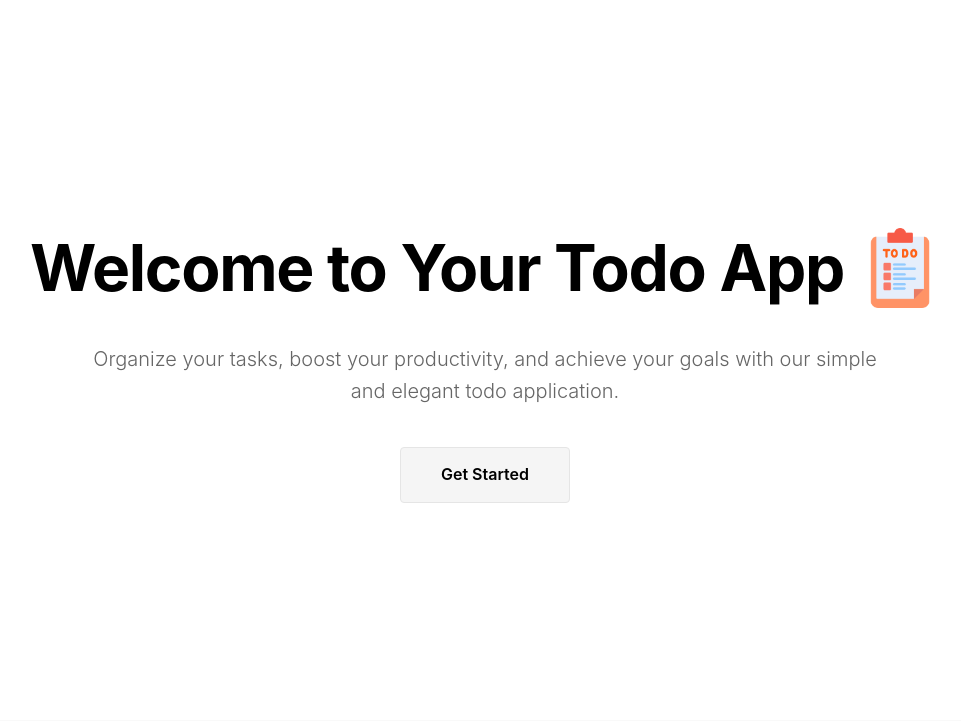
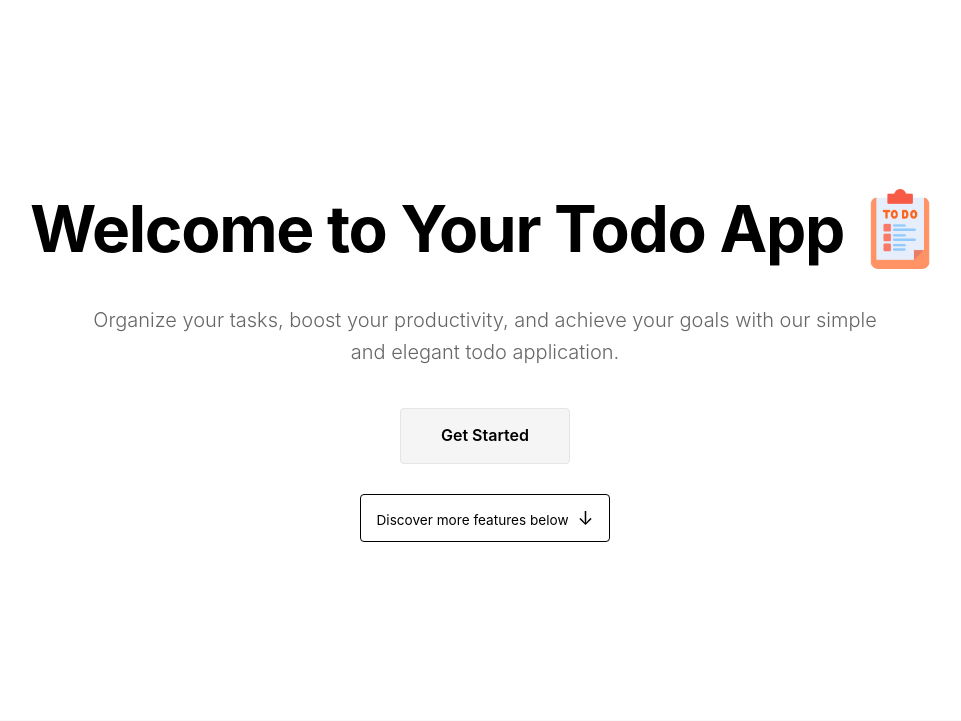
Before and after one commit to swe-students-fall2025/2-web-app-yay, a Flask app: page / in a window 1280 px wide. Shown: the part 82-803 px from the top of the page, without its empty margins (155-1116 px from the left). Run offline with Flask 3, Linux system fonts and the light colour scheme.

Commit message:
add landing discover button

```diff
--- a/static/css/styles.css
+++ b/static/css/styles.css
@@ -148,6 +148,52 @@ body {
   padding: 0 20px;
 }
 
+/* Scroll to Features Link */
+.scroll-to-features {
+  display: block;
+  margin: 30px auto 0;
+  padding: 8px 16px;
+  background-color: transparent;
+  border: 1px solid #000;
+  color: #000;
+  text-decoration: none;
+  font-size: 0.85rem;
+  font-weight: 400;
+  border-radius: 4px;
+  transition: all 0.3s ease;
+  cursor: pointer;
+  width: fit-content;
+}
+
+.scroll-to-features:hover {
+  background-color: #000;
+  color: #fff;
+  transform: translateY(-2px);
+}
+
+.arrow-down {
+  font-size: 1.2rem;
+  color: inherit;
+  animation: bounce 2s infinite;
+  margin-left: 5px;
+}
+
+@keyframes bounce {
+  0%,
+  20%,
+  50%,
+  80%,
+  100% {
+    transform: translateY(0);
+  }
+  40% {
+    transform: translateY(-5px);
+  }
+  60% {
+    transform: translateY(-3px);
+  }
+}
+
 /* Features Section */
 .features {
   padding: 100px 0;
--- a/templates/landing.html
+++ b/templates/landing.html
@@ -27,11 +27,13 @@
             </h1>
             <p>Organize your tasks, boost your productivity, and achieve your goals with our simple and elegant todo application.</p>
             <a href="/login" class="btn">Get Started</a>
+            <a href="#features" class="scroll-to-features">Discover more features below <span class="arrow-down">↓</span></a>
         </div>
     </section>
 
+
     <!-- Features Section -->
-    <section class="features">
+    <section id="features" class="features">
         <div class="container">
             <h2>Why Choose Our Todo App?</h2>
             <div class="features-grid">
```
